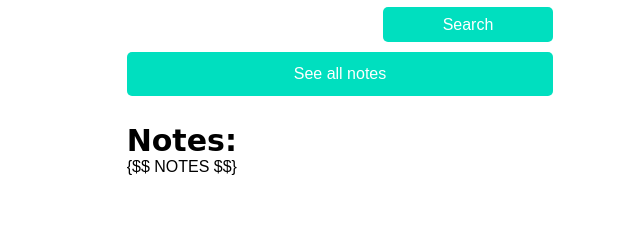
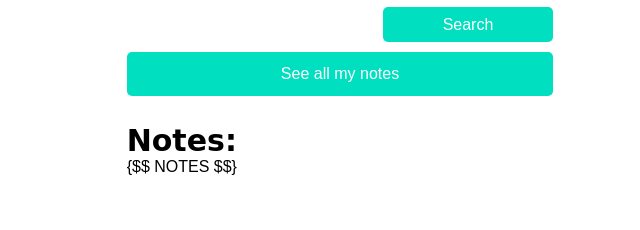
Before and after one commit to elenagoto/-epfl_note_taking_app-, a plain HTML site: page search.html in a window 1280 px wide. Shown: the part 158-388 px from the top of the page, 300-940 px from the left. Drawn offline with Linux system fonts and the light colour scheme.

Commit message:
Add little word missing in search.html

```diff
--- a/search.html
+++ b/search.html
@@ -27,7 +27,7 @@
 
       <!-- See all notes -->
       <div class="form notes__link">
-        <a href="/notes">See all notes</a>
+        <a href="/notes">See all my notes</a>
       </div>
 
       <!-- Notes Container -->
```
Also changed, not shown: notesapp.txt.
